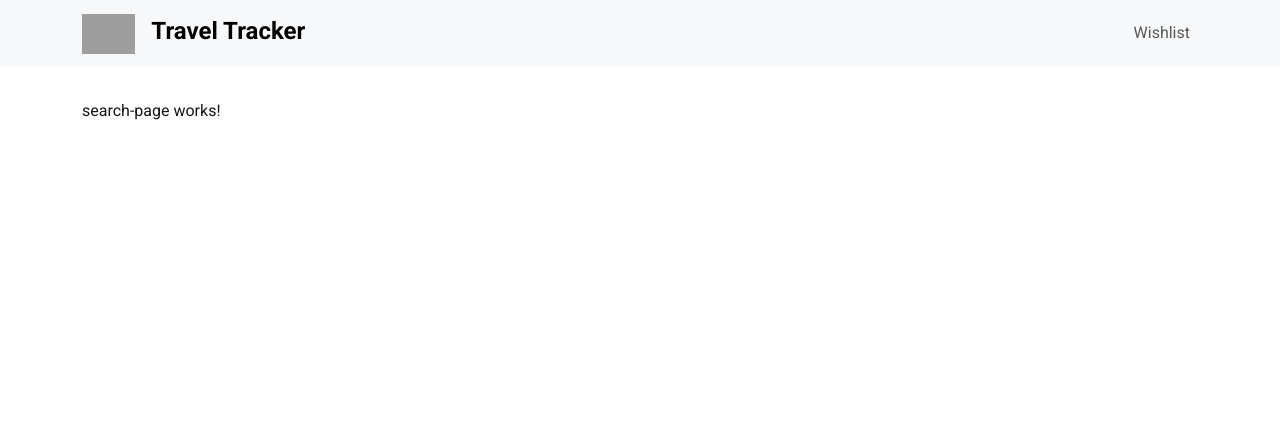
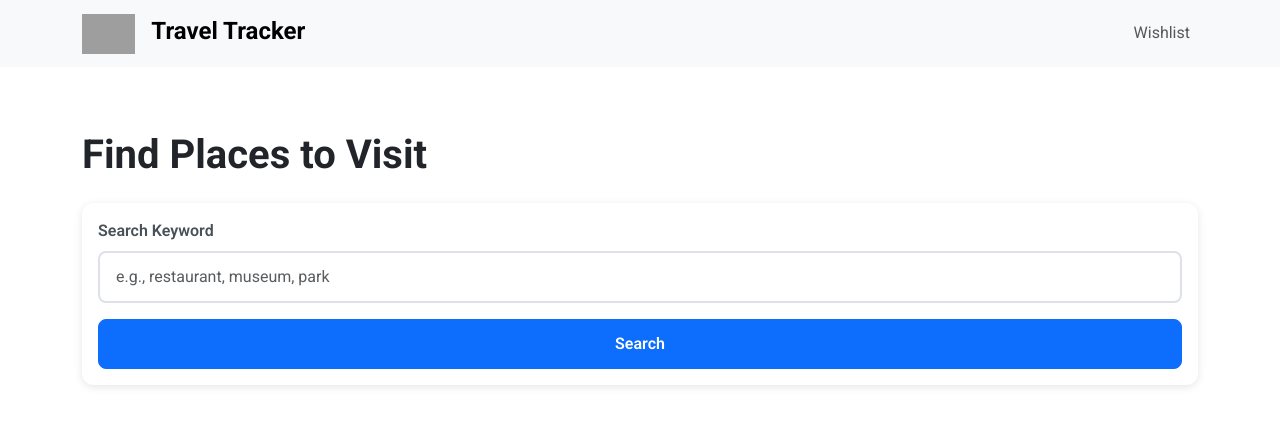
Before and after one commit to insanetim/travel-tracker, an Angular app: page /search in a window 1280 px wide. Shown: the top 426 px of the page. Built offline with nearby package versions, Linux system fonts and the light colour scheme; grey boxes are pictures that could not be loaded.

Commit message:
feat: search page

```diff
--- a/angular.json
+++ b/angular.json
@@ -66,7 +66,10 @@
               "buildTarget": "travel-tracker:build:development"
             }
           },
-          "defaultConfiguration": "development"
+          "defaultConfiguration": "development",
+          "options": {
+            "proxyConfig": "proxy.conf.json"
+          }
         },
         "test": {
           "builder": "@angular/build:unit-test"
--- a/src/app/app.config.ts
+++ b/src/app/app.config.ts
@@ -1,3 +1,4 @@
+import { provideHttpClient } from '@angular/common/http';
 import { ApplicationConfig, provideBrowserGlobalErrorListeners } from '@angular/core';
 import { provideRouter } from '@angular/router';
 
@@ -6,6 +7,7 @@ import { routes } from './app.routes';
 export const appConfig: ApplicationConfig = {
   providers: [
     provideBrowserGlobalErrorListeners(),
-    provideRouter(routes)
+    provideRouter(routes),
+    provideHttpClient()
   ]
 };
--- a/src/app/pages/search-page/search-page.html
+++ b/src/app/pages/search-page/search-page.html
@@ -1 +1,95 @@
-<p>search-page works!</p>
+<div class="search-page">
+  <div class="search-container">
+    <h1 class="page-title mb-4">Find Places to Visit</h1>
+
+    <div class="search-form card">
+      <div class="card-body">
+        <div class="mb-3">
+          <label for="keyword" class="form-label">Search Keyword</label>
+          <input
+            type="text"
+            class="form-control"
+            id="keyword"
+            [(ngModel)]="keyword"
+            placeholder="e.g., restaurant, museum, park"
+          />
+        </div>
+
+        <button class="btn btn-primary w-100" (click)="onSearch()" [disabled]="loading">
+          @if (loading) {
+            <span class="spinner-border spinner-border-sm me-2"></span>
+          }
+          {{ loading ? 'Searching...' : 'Search' }}
+        </button>
+
+        @if (error) {
+          <div class="alert alert-danger mt-3">
+            {{ error }}
+          </div>
+        }
+      </div>
+    </div>
+
+    @if (places.length > 0) {
+      <div class="results-container mt-4">
+        <h2 class="results-title">Search Results ({{ places.length }})</h2>
+        <div class="row">
+          @for (place of places; track place.fsq_place_id) {
+            <div class="col-md-6 col-lg-4 mb-4">
+              <div class="card place-card h-100">
+                <div class="card-body">
+                  <h5 class="card-title">{{ place.name }}</h5>
+                  <p class="card-text text-muted">
+                    <small>
+                      @for (cat of place.categories; track cat; let last = $last) {
+                        {{ cat.name }}{{ last ? '' : ', ' }}
+                      }
+                    </small>
+                  </p>
+                  <p class="card-text">
+                    {{ place.location.formatted_address || 'Address not available' }}
+                  </p>
+                  @if (place.rating) {
+                    <div class="rating mb-2">
+                      <span class="badge bg-warning text-dark">{{ place.rating }}/10 </span>
+                    </div>
+                  }
+                  @if (place.distance) {
+                    <div class="distance mb-3">
+                      <small class="text-muted">
+                        {{ (place.distance / 1000).toFixed(1) }} km away
+                      </small>
+                    </div>
+                  }
+                  <div class="card-actions">
+                    <a
+                      class="btn btn-sm btn-outline-primary me-2"
+                      [routerLink]="['/place', place.fsq_place_id]"
+                    >
+                      View Details
+                    </a>
+                    <button
+                      class="btn btn-sm"
+                      [class.btn-outline-success]="!isInWishlist(place.fsq_place_id)"
+                      [class.btn-success]="isInWishlist(place.fsq_place_id)"
+                      (click)="onAddToWishlist(place)"
+                      [disabled]="isInWishlist(place.fsq_place_id)"
+                    >
+                      {{ isInWishlist(place.fsq_place_id) ? '✓ In Wishlist' : '+ Add to Wishlist' }}
+                    </button>
+                  </div>
+                </div>
+              </div>
+            </div>
+          }
+        </div>
+      </div>
+    }
+
+    @if (!loading && places.length === 0 && hasSearched) {
+      <div class="no-results mt-4">
+        <div class="alert alert-info">No places found. Try a different keyword.</div>
+      </div>
+    }
+  </div>
+</div>
--- a/src/app/pages/search-page/search-page.scss
+++ b/src/app/pages/search-page/search-page.scss
@@ -0,0 +1,153 @@
+.search-page {
+  padding: 2rem 0;
+
+  .search-container {
+    max-width: 1200px;
+    margin: 0 auto;
+  }
+
+  .page-title {
+    font-size: 2.5rem;
+    font-weight: 700;
+    margin-bottom: 0.5rem;
+    color: #212529;
+  }
+
+  .page-subtitle {
+    font-size: 1.1rem;
+    color: #6c757d;
+    margin-bottom: 2rem;
+  }
+
+  .search-form {
+    border: none;
+    box-shadow: 0 2px 8px rgba(0, 0, 0, 0.1);
+    border-radius: 12px;
+    margin-bottom: 2rem;
+
+    .form-label {
+      font-weight: 600;
+      color: #495057;
+    }
+
+    .form-control {
+      padding: 0.75rem 1rem;
+      border: 2px solid #dee2e6;
+      border-radius: 8px;
+      font-size: 1rem;
+
+      &:focus {
+        border-color: #0d6efd;
+        box-shadow: 0 0 0 0.2rem rgba(13, 110, 253, 0.15);
+      }
+    }
+
+    .btn-primary {
+      padding: 0.75rem 1.5rem;
+      font-weight: 600;
+      border-radius: 8px;
+      transition: all 0.2s ease;
+
+      &:hover:not(:disabled) {
+        transform: translateY(-1px);
+        box-shadow: 0 4px 12px rgba(13, 110, 253, 0.3);
+      }
+    }
+  }
+
+  .results-container {
+    .results-title {
+      font-size: 1.75rem;
+      font-weight: 600;
+      margin-bottom: 1.5rem;
+      color: #212529;
+    }
+
+    .place-card {
+      border: none;
+      box-shadow: 0 2px 8px rgba(0, 0, 0, 0.1);
+      border-radius: 12px;
+      transition: all 0.3s ease;
+
+      &:hover {
+        transform: translateY(-4px);
+        box-shadow: 0 4px 16px rgba(0, 0, 0, 0.15);
+      }
+
+      .card-body {
+        padding: 1.5rem;
+      }
+
+      .card-title {
+        font-size: 1.25rem;
+        font-weight: 600;
+        margin-bottom: 0.75rem;
+        color: #212529;
+      }
+
+      .card-text {
+        margin-bottom: 0.5rem;
+        line-height: 1.5;
+      }
+
+      .rating {
+        .badge {
+          font-size: 0.9rem;
+          padding: 0.5rem 0.75rem;
+        }
+      }
+
+      .distance {
+        margin-bottom: 1rem;
+      }
+
+      .card-actions {
+        display: flex;
+        gap: 0.5rem;
+        margin-top: 1rem;
+        padding-top: 1rem;
+        border-top: 1px solid #dee2e6;
+
+        .btn {
+          flex: 1;
+          font-weight: 500;
+          border-radius: 6px;
+          padding: 0.5rem 1rem;
+        }
+      }
+    }
+  }
+
+  .no-results {
+    .alert {
+      border: none;
+      border-radius: 12px;
+      padding: 1.5rem;
+      font-size: 1.1rem;
+    }
+  }
+}
+
+@media (max-width: 768px) {
+  .search-page {
+    padding: 1rem 0;
+
+    .page-title {
+      font-size: 2rem;
+    }
+
+    .page-subtitle {
+      font-size: 1rem;
+    }
+
+    .place-card {
+      .card-actions {
+        flex-direction: column;
+
+        .btn {
+          width: 100%;
+        }
+      }
+    }
+  }
+}
--- a/src/app/pages/search-page/search-page.ts
+++ b/src/app/pages/search-page/search-page.ts
@@ -1,9 +1,62 @@
-import { Component } from '@angular/core';
+import { CommonModule } from '@angular/common';
+import { ChangeDetectorRef, Component } from '@angular/core';
+import { FormsModule } from '@angular/forms';
+import { Router, RouterLink } from '@angular/router';
+import { PlacesService } from '../../services/places';
+import { WishlistService } from '../../services/wishlist';
+import { Place } from '../../types';
 
 @Component({
   selector: 'app-search-page',
-  imports: [],
+  imports: [CommonModule, FormsModule, RouterLink],
   templateUrl: './search-page.html',
   styleUrl: './search-page.scss',
 })
-export class SearchPage {}
+export class SearchPage {
+  keyword = '';
+  places: Place[] = [];
+  loading = false;
+  error: string | null = null;
+  hasSearched = false;
+
+  constructor(
+    private placesService: PlacesService,
+    private wishlistService: WishlistService,
+    private router: Router,
+    private cdr: ChangeDetectorRef,
+  ) {}
+
+  onSearch(): void {
+    if (!this.keyword.trim()) {
+      this.error = 'Please enter a keyword';
+      return;
+    }
+
+    this.loading = true;
+    this.error = null;
+    this.places = [];
+    this.hasSearched = true;
+
+    this.placesService.searchPlaces(this.keyword, 50.4501, 30.5234).subscribe({
+      next: (results) => {
+        this.places = results || [];
+        this.loading = false;
+        this.cdr.detectChanges();
+      },
+      error: (err) => {
+        this.error = 'Failed to search places. Please try again.';
+        this.loading = false;
+        this.cdr.detectChanges();
+      },
+    });
+  }
+
+  onAddToWishlist(place: Place): void {
+    this.wishlistService.addToWishlist(place).subscribe();
+    this.cdr.detectChanges();
+  }
+
+  isInWishlist(fsqId: string): boolean {
+    return this.wishlistService.isInWishlist(fsqId);
+  }
+}
--- a/src/app/services/places.ts
+++ b/src/app/services/places.ts
@@ -6,7 +6,7 @@ import { CacheEntry, Place } from '../types';
 
 @Injectable({ providedIn: 'root' })
 export class PlacesService {
-  private baseUrl = 'https://api.foursquare.com/v3/places';
+  private baseUrl = '/api/places';
   private headers: HttpHeaders;
   private cache = new Map<string, CacheEntry>();
   private cacheDuration = 10 * 60 * 1000;
@@ -15,6 +15,7 @@ export class PlacesService {
     this.headers = new HttpHeaders({
       Authorization: `Bearer ${environment.foursquareApiKey}`,
       'Content-Type': 'application/json',
+      'X-Places-Api-Version': '2025-06-17',
     });
   }
 
@@ -33,7 +34,6 @@ export class PlacesService {
       ll: `${lat},${lng}`,
       radius: '50000',
       limit: '20',
-      fields: 'fsq_id,name,categories,location,geocodes,distance,rating,photos',
     };
 
     return this.http
--- a/src/app/services/wishlist.ts
+++ b/src/app/services/wishlist.ts
@@ -33,7 +33,7 @@ export class WishlistService {
   }
 
   addToWishlist(place: Place): Observable<Place[]> {
-    const exists = this.wishlist.some((p) => p.fsq_id === place.fsq_id);
+    const exists = this.wishlist.some((p) => p.fsq_place_id === place.fsq_place_id);
     if (!exists) {
       this.wishlist.push(place);
       this.saveWishlist();
@@ -42,13 +42,13 @@ export class WishlistService {
   }
 
   removeFromWishlist(fsqId: string): Observable<Place[]> {
-    this.wishlist = this.wishlist.filter((p) => p.fsq_id !== fsqId);
+    this.wishlist = this.wishlist.filter((p) => p.fsq_place_id !== fsqId);
     this.saveWishlist();
     return of([...this.wishlist]);
   }
 
   isInWishlist(fsqId: string): boolean {
-    return this.wishlist.some((p) => p.fsq_id === fsqId);
+    return this.wishlist.some((p) => p.fsq_place_id === fsqId);
   }
 
   clearWishlist(): Observable<Place[]> {
--- a/src/app/types/index.ts
+++ b/src/app/types/index.ts
@@ -1,5 +1,7 @@
 export interface Place {
-  fsq_id: string;
+  fsq_place_id: string;
+  latitude: number;
+  longitude: number;
   name: string;
   categories: { name: string }[];
   location: { formatted_address: string };
```
Also changed, not shown: proxy.conf.json (added, +10 -0 lines).
